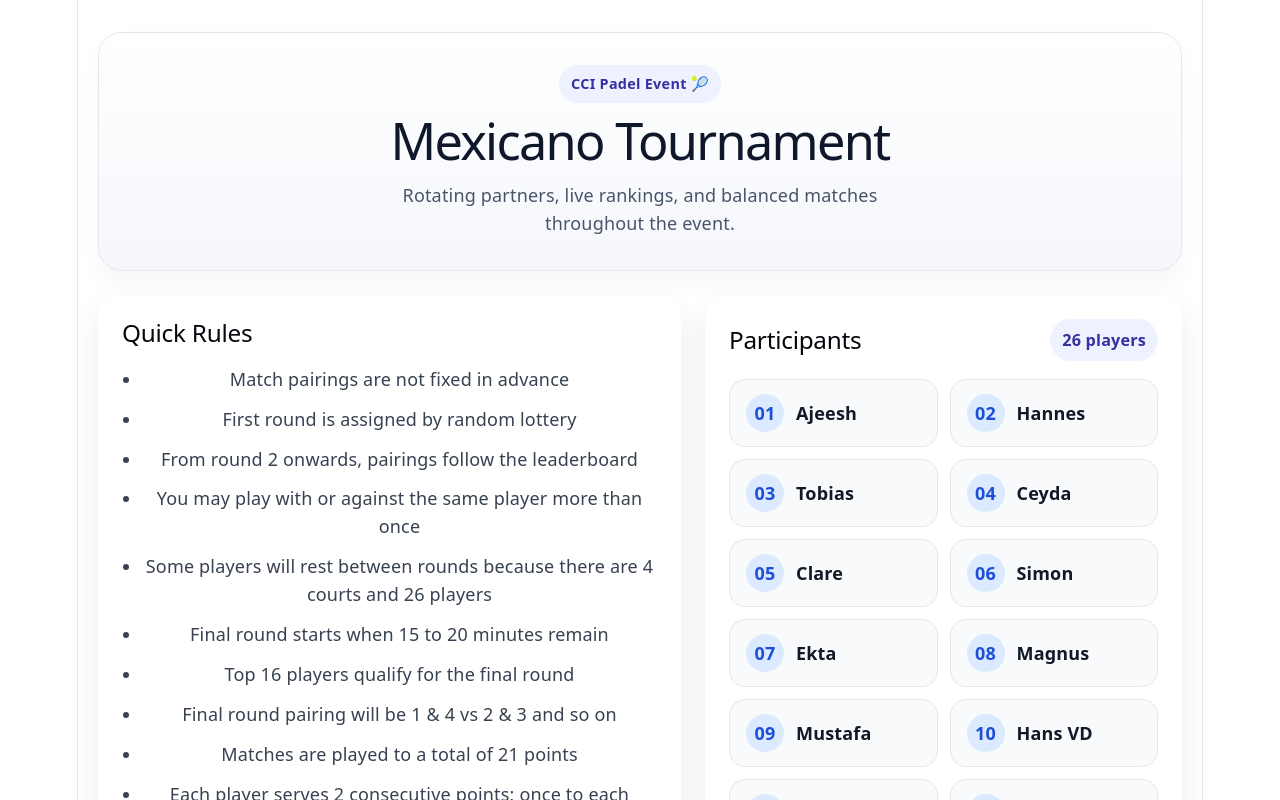
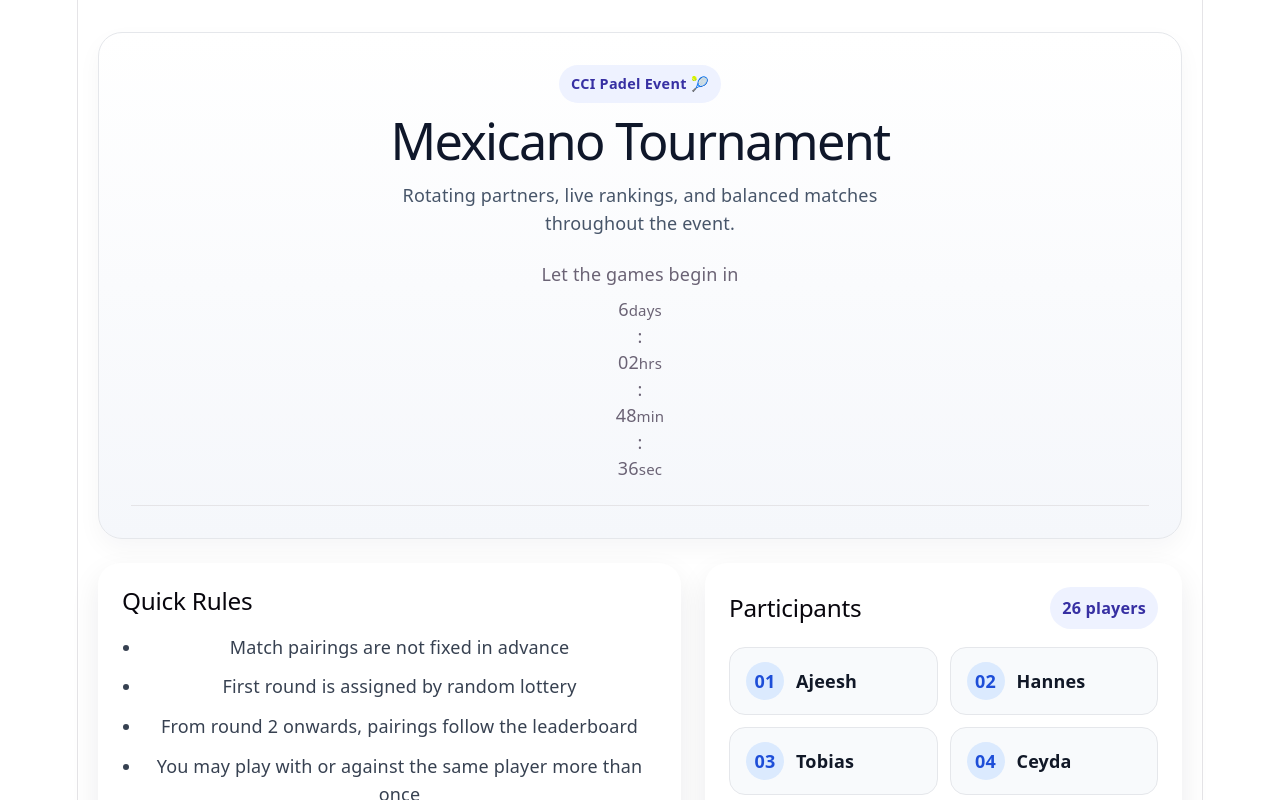
Before and after one commit to ajeesh1987/padel_tournament, a React (Vite) app: page / in a window 1280 px wide. Shown: the top 800 px of the page. Built offline with nearby package versions, Linux system fonts and the light colour scheme.

Commit message:
Update rules.tsx

```diff
--- a/src/rules.tsx
+++ b/src/rules.tsx
@@ -1,4 +1,8 @@
+import { useEffect, useState } from "react";
 import "./App.css";
+
+// CONFIG
+const GAMES_START = new Date("2026-04-15T17:00:00+02:00");
 
 const participants = [
   "Ajeesh",
@@ -29,6 +33,79 @@ const participants = [
   "Torsten",
 ];
 
+// COUNTDOWN
+function useCountdown(target: Date) {
+  const calc = () => {
+    const diff = target.getTime() - Date.now();
+
+    if (diff <= 0) {
+      return {
+        days: 0,
+        hours: 0,
+        minutes: 0,
+        seconds: 0,
+        done: true,
+      };
+    }
+
+    return {
+      days: Math.floor(diff / 86400000),
+      hours: Math.floor((diff % 86400000) / 3600000),
+      minutes: Math.floor((diff % 3600000) / 60000),
+      seconds: Math.floor((diff % 60000) / 1000),
+      done: false,
+    };
+  };
+
+  const [time, setTime] = useState(calc);
+
+  useEffect(() => {
+    const id = setInterval(() => {
+      setTime(calc());
+    }, 1000);
+
+    return () => clearInterval(id);
+  }, [target]);
+
+  return time;
+}
+
+function Countdown() {
+  const { days, hours, minutes, seconds, done } = useCountdown(GAMES_START);
+  const pad = (n: number) => String(n).padStart(2, "0");
+
+  if (done) {
+    return <div className="countdown-done">🏆 Let the games begin!</div>;
+  }
+
+  return (
+    <div className="countdown">
+      <div className="countdown-label">Let the games begin in</div>
+      <div className="countdown-tiles">
+        <div className="countdown-tile">
+          <span>{days}</span>
+          <small>days</small>
+        </div>
+        <div className="countdown-sep">:</div>
+        <div className="countdown-tile">
+          <span>{pad(hours)}</span>
+          <small>hrs</small>
+        </div>
+        <div className="countdown-sep">:</div>
+        <div className="countdown-tile">
+          <span>{pad(minutes)}</span>
+          <small>min</small>
+        </div>
+        <div className="countdown-sep">:</div>
+        <div className="countdown-tile">
+          <span>{pad(seconds)}</span>
+          <small>sec</small>
+        </div>
+      </div>
+    </div>
+  );
+}
+
 const rules = [
   "Match pairings are not fixed in advance",
   "First round is assigned by random lottery",
@@ -40,8 +117,10 @@ const rules = [
   "Final round pairing will be 1 & 4 vs 2 & 3 and so on",
   "Matches are played to a total of 21 points",
   "Each player serves 2 consecutive points; once to each opponent",
-  "Play fair, respect your partners and opponents, and enjoy the game",
 ];
+
+const mantra =
+  "Play fair, respect your partners and opponents, and enjoy the game";
 
 export default function App() {
   return (
@@ -52,12 +131,13 @@ export default function App() {
             <span className="eyebrow">CCI Padel Event 🎾</span>
             <h1>Mexicano Tournament</h1>
             <p>
-              Rotating partners, live rankings, and balanced matches throughout the event.
+              Rotating partners, live rankings, and balanced matches throughout
+              the event.
             </p>
           </div>
+
+          <Countdown />
         </section>
-
-
 
         <section className="gridSection">
           <div className="card">
@@ -65,11 +145,16 @@ export default function App() {
               <h2>Quick Rules</h2>
             </div>
 
+
             <ul className="rulesList">
-              {rules.map((rule, index) => (
-                <li key={index}>{rule}</li>
-              ))}
-            </ul>
+  {rules.map((rule, index) => (
+    <li key={index}>{rule}</li>
+  ))}
+</ul>
+
+<div className="mantra">
+  🏆 {mantra}
+</div>
           </div>
 
           <div className="card">
```
